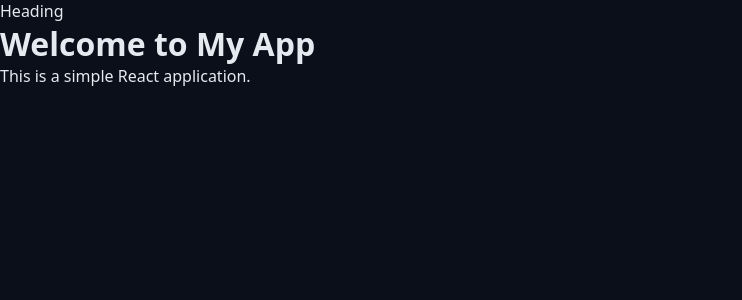
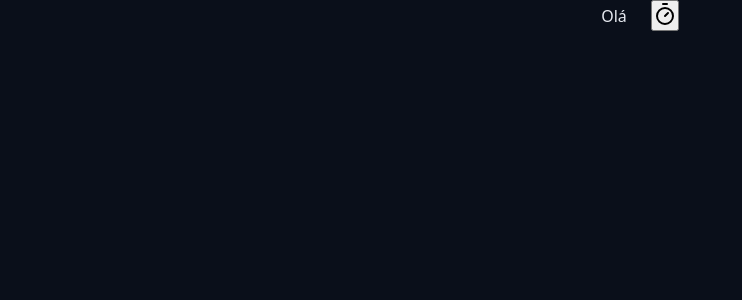
Before and after one commit to lucasmetron/Chronos, a React (Vite) app: page / in a window 1280 px wide. Shown: the top 300 px of the page, without its empty margins (0-742 px from the left). Built offline with nearby package versions, Linux system fonts and the light colour scheme.

Commit message:
feat: adicionar componente Heading com suporte a filhos e estilização correspondente

```diff
--- a/package.json
+++ b/package.json
@@ -10,6 +10,7 @@
     "preview": "vite preview"
   },
   "dependencies": {
+    "lucide-react": "^0.525.0",
     "react": "^19.1.0",
     "react-dom": "^19.1.0"
   },
--- a/src/App.tsx
+++ b/src/App.tsx
@@ -1,3 +1,4 @@
+import { TimerIcon } from 'lucide-react';
 import Heading from './components/Heading';
 
 import './styles/global.css';
@@ -6,9 +7,12 @@
 function App() {
   return (
     <div>
-      <Heading />
-      <h1>Welcome to My App</h1>
-      <p>This is a simple React application.</p>
+      <Heading>
+        Olá
+        <button>
+          <TimerIcon />
+        </button>
+      </Heading>
     </div>
   );
 }
--- a/src/components/Heading/index.tsx
+++ b/src/components/Heading/index.tsx
@@ -1,7 +1,11 @@
 import styles from './styles.module.css';
 
-const Heading = () => {
-  return <div className={styles.background}>Heading</div>;
+type HeadingProps = {
+  children: React.ReactNode;
+};
+
+const Heading = ({ children }: HeadingProps) => {
+  return <div className={styles.heading}>{children}</div>;
 };
 
 export default Heading;
--- a/src/components/Heading/styles.module.css
+++ b/src/components/Heading/styles.module.css
@@ -1,3 +1,7 @@
-.background {
-  background-color: var('--primary');
+.heading {
+  width: 100%;
+  display: flex;
+  align-items: center;
+  justify-content: center;
+  gap: 2.4rem;
 }
```
Also changed, not shown: 1 other file (tests, documents, lock files or other folders).
